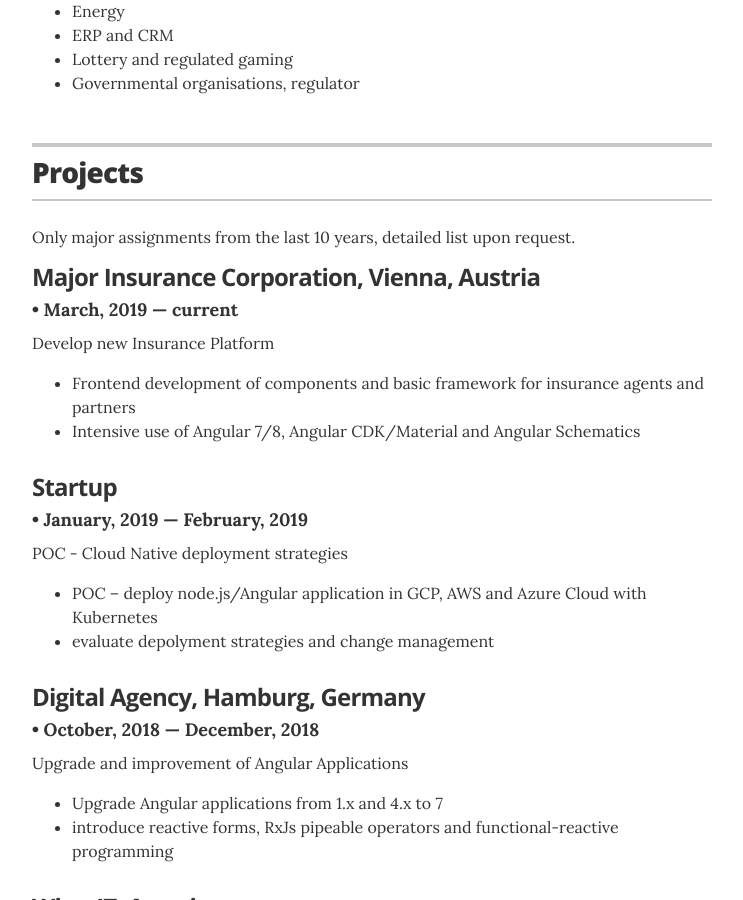
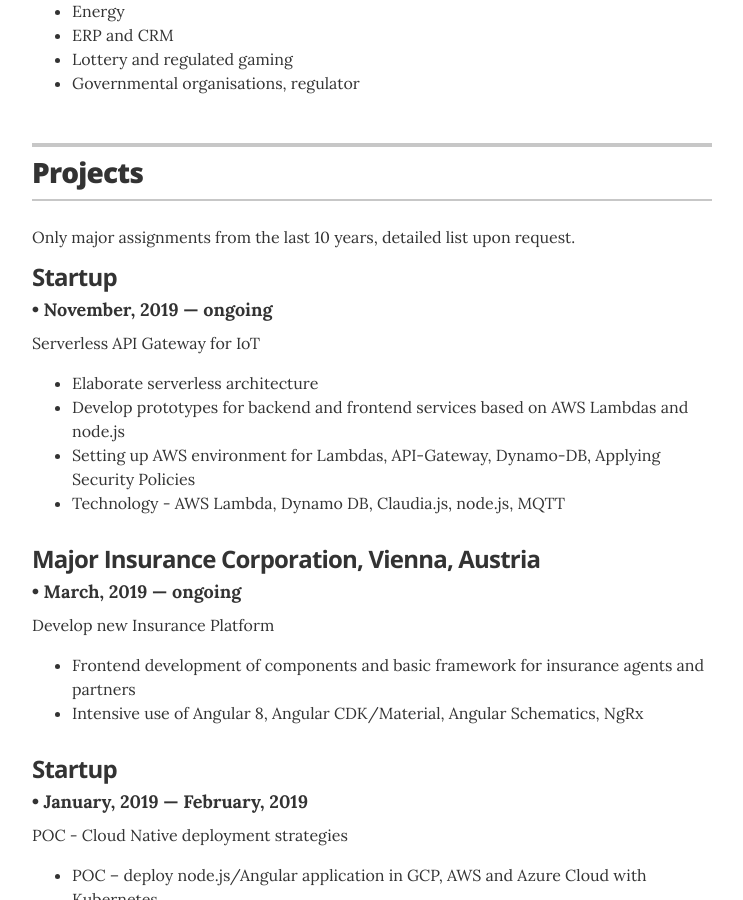
Before and after one commit to jdobosz/jdobosz.github.io, a Jekyll site: the page built from index.html, in a window 1280 px wide and 900 px high, scrolled down 1445 px. Shown: the whole window, without its empty margins (268-1011 px from the left). Built offline with Jekyll 4.4.1, drawn with Linux system fonts in a browser that asks for light colours; some of the changed text lies outside the part shown.

Commit message:
add iot, mqtt skills

```diff
--- a/_data/experience.yml
+++ b/_data/experience.yml
@@ -1,11 +1,20 @@
 # Jobs
+# lambdas
+- company: Startup
+  duration: November, 2019 &mdash; ongoing
+  summary: Serverless API Gateway for IoT
+  skills:
+    - item: Elaborate serverless architecture
+    - item: Develop prototypes for backend and frontend services based on AWS Lambdas and node.js
+    - item: Setting up AWS environment for Lambdas, API-Gateway, Dynamo-DB, Applying Security Policies
+    - item: Technology -  AWS Lambda, Dynamo DB, Claudia.js, node.js, MQTT
 # insurance
 - company: Major Insurance Corporation, Vienna, Austria
-  duration: March, 2019 &mdash; current
+  duration: March, 2019 &mdash; ongoing
   summary: Develop new Insurance Platform
   skills:
     - item: Frontend development of components and basic framework for insurance agents and partners
-    - item: Intensive use of Angular 7/8, Angular CDK/Material and Angular Schematics
+    - item: Intensive use of Angular 8, Angular CDK/Material, Angular Schematics, NgRx
 # diverse
 - company: Startup
   duration: January, 2019 &mdash; February, 2019
--- a/_data/skills.yml
+++ b/_data/skills.yml
@@ -1,7 +1,7 @@
 # Skills
 # DevOps
-- skill: DevOps and Cloud Native
-  description: Experienced in setting up CI/CD pipelines with Jenkins, Docker, Kubernetes
+- skill: DevOps and Cloud
+  description: Experienced in setting up CI/CD pipelines with Jenkins, Docker, Kubernetes, AWS
 
 # Frontend
 - skill: Frontend
@@ -9,7 +9,7 @@
 
 # backend
 - skill: Backend
-  description: Node.js/Express and java/groovy based backend experience. Spring-Boot, Grails, Hibernate, Kafka
+  description: Node.js/Express and java/groovy based backend experience. Spring-Boot, Grails, Hibernate, Kafka, MQTT
 
   # Databases
 - skill: Databases
```
Also changed, not shown: Gemfile.lock.
